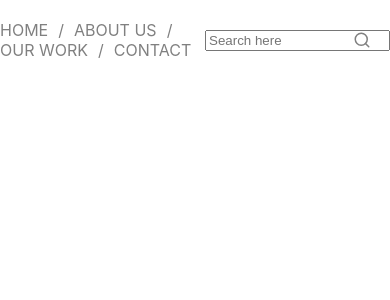
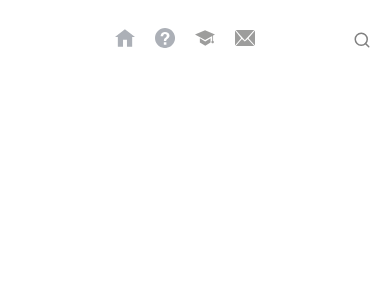
Before and after one commit to rikisoni/harmonity-task, a React (Create React App) app in the folder my-app/: page / in a window 390 px wide. Shown: the top 300 px of the page. Built offline with nearby package versions, Linux system fonts and the light colour scheme.

Commit message:
Created MobileNavigation

```diff
--- a/my-app/src/Components/NavBar/MobileNavigation.js
+++ b/my-app/src/Components/NavBar/MobileNavigation.js
@@ -1,13 +1,18 @@
-import NavLinks from "./NavLinks";
+// import NavLinks from "./NavLinks";
 import classes from './NavBar.module.css';
+import NavLinksPhoto from './NavLinksPhoto';
+
 
 
 const MobileNavigation = () => {
 
     return (
         <nav className={classes.MobileNavigation}>
-        <NavLinks/>
+        {/* <NavLinks/> */}
+        <NavLinksPhoto/>
        </nav>
+
+
     );
 }
 
--- a/my-app/src/Components/NavBar/NavBar.js
+++ b/my-app/src/Components/NavBar/NavBar.js
@@ -4,22 +4,21 @@ import MobileNavigationSmall from './MobileNavigationSmall';
 import classes from './NavBar.module.css'
 import Navigation from './Navigation';
 import { FiSearch } from 'react-icons/fi';
+import SearchBox from './SearchBox';
+import { useState } from 'react';
 
 const NavBar = () => {
 
+    const [open, setOpen] = useState(false);
 
     return (
         <div className={classes.NavBar}>
             <Navigation />
             <MobileNavigation />
             <MobileNavigationSmall />
-            <FiSearch className={classes.Search} size='18px' color="gray" />
-            <div className={classes.SearchBox}>
-                <input
-                    type="text"
-                    placeholder="Search here"
-                />
-            </div>
+            <FiSearch className={classes.Search} size='18px' color="gray"
+            onClick={()=>setOpen(!open)}/>
+            {open &&  <SearchBox/>}
 
 
         </div>
--- a/my-app/src/Components/NavBar/NavBar.module.css
+++ b/my-app/src/Components/NavBar/NavBar.module.css
@@ -61,12 +61,13 @@ color: grey;
     cursor: pointer;
     right:5%;
 
+
 }
 
 .NavBar .SearchBox{
-
-    display: flex;
-    flex-direction: column;
+    position: absolute;
+    right: 5%;
+    top:60px;
 }
 
 
@@ -95,7 +96,11 @@ color: grey;
     }
 
 
+
 }
+
+
+
 
 @media screen and (max-width:320px) {
 
@@ -115,13 +120,10 @@ color: grey;
         top:30px;
     }
 
-    .NavBar .MobileNavigationSmall .SearchMenu{
+    .NavBar .MobileNavigationSmall .SearchBox{
 
-        position:absolute;
-        right:5%;
-        cursor: pointer;
-        width:20px;
-        height:20px;
+      width: 100%!important;
+      height: auto;
     }
      .NavBar nav ul {
 
@@ -144,7 +146,4 @@ color: grey;
     display:none;
     }
 
-
-
-
 }
--- /dev/null
+++ b/my-app/src/Components/NavBar/NavLinksPhoto.js
@@ -0,0 +1,32 @@
+import HomePage from '../../Assets/svg/home.svg'
+import AboutPage from '../../Assets/svg/about.svg'
+import WorkPage from '../../Assets/svg/our-work.svg'
+import ContactPage from '../../Assets/svg/contact.svg'
+
+const NavLinksPhoto = () => {
+
+    return (
+
+        <ul>
+            <li id="home">
+
+                <img src={HomePage} style={{ width: '20px', height: '20px' }}></img>
+                <span></span>
+            </li>
+            <li id="about">
+                <img src={AboutPage} style={{ width: '20px', height: '20px' }}></img>
+                <span></span>
+            </li>
+            <li id="work">
+                <img src={WorkPage} style={{ width: '20px', height: '20px' }}></img>
+                <span></span>
+            </li>
+            <li id="contact">
+                <img src={ContactPage} style={{ width: '20px', height: '20px' }}></img>
+                <span></span>
+            </li>
+        </ul>
+    );
+}
+
+export default NavLinksPhoto;
--- /dev/null
+++ b/my-app/src/Components/NavBar/SearchBox.js
@@ -0,0 +1,15 @@
+import classes from './NavBar.module.css';
+
+const SearchBox = () => {
+
+    return (
+
+        <div className={classes.SearchBox}>
+            <input
+                type="text"
+                placeholder="Search here"
+            />
+        </div>);
+}
+
+export default SearchBox;
```
